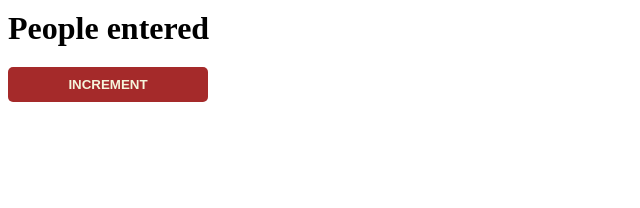
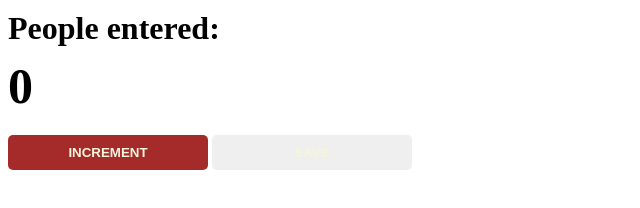
Before and after one commit to Infinit-dot/counterApp, a plain HTML site: page index.html in a window 1280 px wide. Shown: the whole page, without its empty margins (0-640 px from the left). Drawn offline with Linux system fonts and the light colour scheme.

Commit message:
Add save button

```diff
--- a/index.html
+++ b/index.html
@@ -8,9 +8,10 @@
     <link rel="stylesheet" href="style.css">
 </head>
 <body>
-    <h1>People entered</h1>
-    <h2 id="count-el"></h2>
-    <button id="increment-btn">INCREMENT</button>
+    <h1>People entered:</h1>
+    <h2 id="count-el">0</h2>
+    <button id="increment-btn" onclick="increment()">INCREMENT</button>
+    <button id="save-btn" onclick="save()">SAVE</button>
     <script src="index.js"></script>
 </body>
 </html>
```
